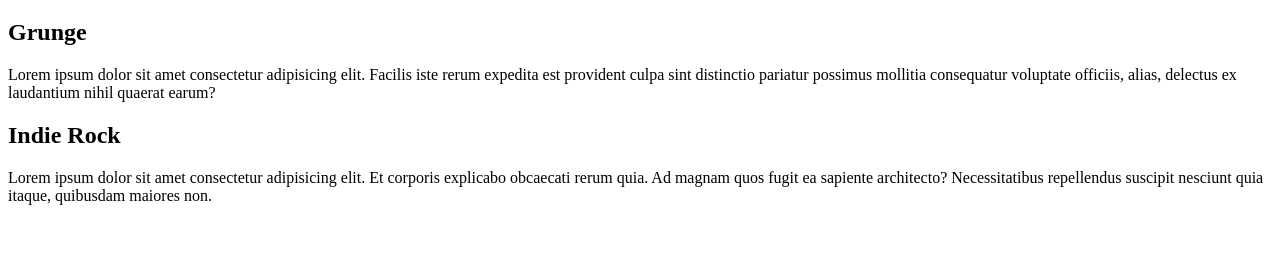
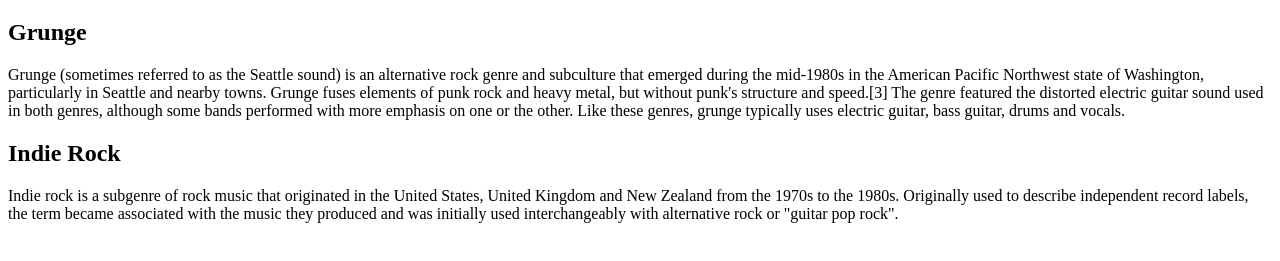
Before and after one commit to ilibarpasfer/first-site, a plain HTML site: page index.html in a window 1280 px wide. Shown: the part 61-322 px from the top of the page. Drawn offline with Linux system fonts and the light colour scheme.

Commit message:
Update index.html

```diff
--- a/index.html
+++ b/index.html
@@ -4,7 +4,7 @@
     <meta charset="UTF-8">
     <meta http-equiv="X-UA-Compatible" content="IE=edge">
     <meta name="viewport" content="width=device-width, initial-scale=1.0">
-    <title>Music</title>
+    <title>Types of Music</title>
 </head>
 <body>
     <main>
@@ -13,11 +13,11 @@
         </header>
         <article>
                 <h2>Grunge</h2>
-                <p>Lorem ipsum dolor sit amet consectetur adipisicing elit. Facilis iste rerum expedita est provident culpa sint distinctio pariatur possimus mollitia consequatur voluptate officiis, alias, delectus ex laudantium nihil quaerat earum?</p>
+                <p>Grunge (sometimes referred to as the Seattle sound) is an alternative rock genre and subculture that emerged during the mid-1980s in the American Pacific Northwest state of Washington, particularly in Seattle and nearby towns. Grunge fuses elements of punk rock and heavy metal, but without punk's structure and speed.[3] The genre featured the distorted electric guitar sound used in both genres, although some bands performed with more emphasis on one or the other. Like these genres, grunge typically uses electric guitar, bass guitar, drums and vocals.</p>
         </article>
         <article>
             <h2>Indie Rock</h2>
-            <p>Lorem ipsum dolor sit amet consectetur adipisicing elit. Et corporis explicabo obcaecati rerum quia. Ad magnam quos fugit ea sapiente architecto? Necessitatibus repellendus suscipit nesciunt quia itaque, quibusdam maiores non.</p>
+            <p>Indie rock is a subgenre of rock music that originated in the United States, United Kingdom and New Zealand from the 1970s to the 1980s. Originally used to describe independent record labels, the term became associated with the music they produced and was initially used interchangeably with alternative rock or "guitar pop rock".</p>
         </article>
     </main>
 </body>
```
